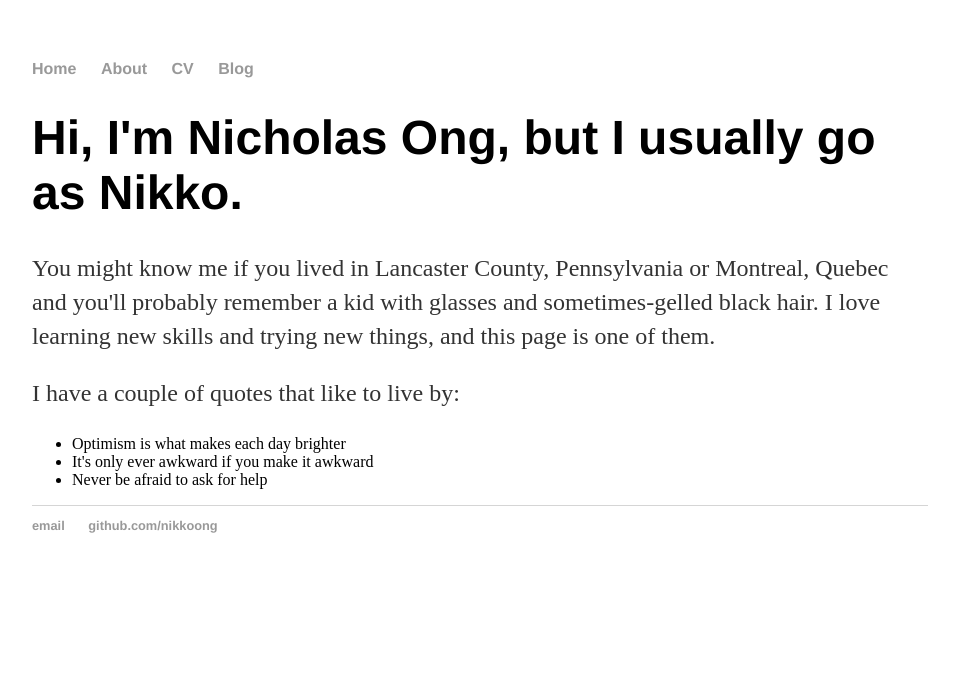
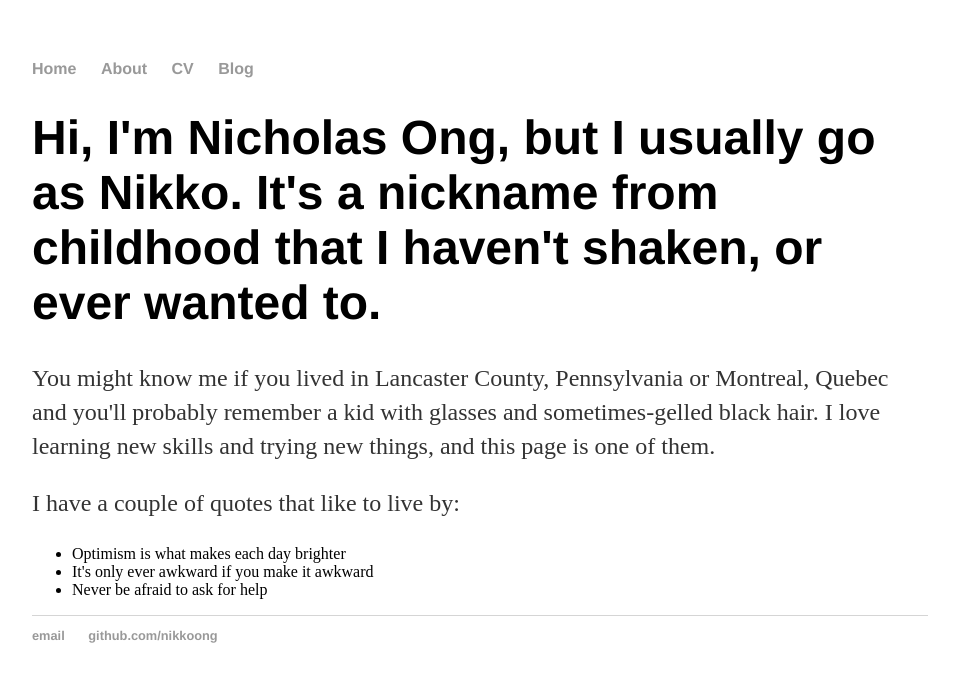
Before and after one commit to nikkoong/nikkoong.github.io, a Jekyll site: the page built from index.html, in a window 1280 px wide. Shown: the top 682 px of the page, without its empty margins (160-1119 px from the left). Built offline with Jekyll 4.4.1, drawn with Linux system fonts in a browser that asks for light colours.

Commit message:
Update index.html

```diff
--- a/index.html
+++ b/index.html
@@ -3,7 +3,7 @@ layout: default
 title: Nikko's Landing Page
 ---
 <div class="blurb">
-	<h1>Hi, I'm Nicholas Ong, but I usually go as Nikko.</h1>
+	<h1>Hi, I'm Nicholas Ong, but I usually go as Nikko. It's a nickname from childhood that I haven't shaken, or ever wanted to. </h1>
 	<p>You might know me if you lived in Lancaster County, Pennsylvania or Montreal, Quebec and you'll probably remember a kid with glasses and sometimes-gelled black hair. I love learning new skills and trying new things, and this page is one of them. </p>
 <p>I have a couple of quotes that like to live by:</p>
 <ul>
```
